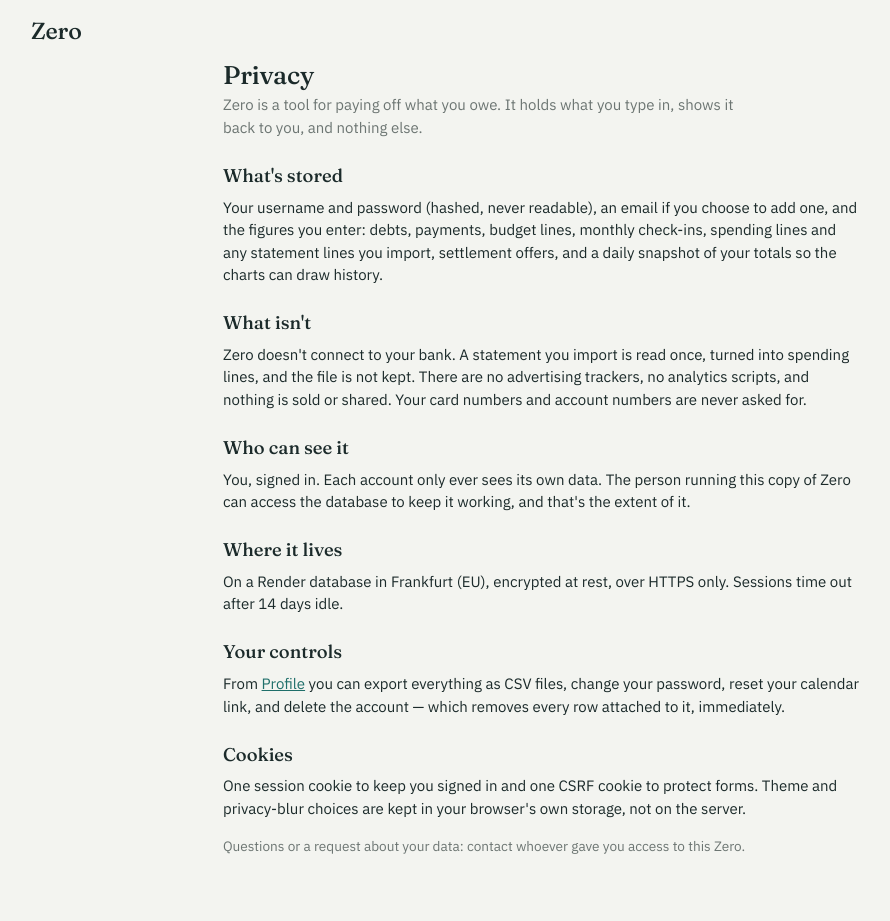
After one commit to paulocezzar/zero, a Django app: page /privacy/ in a window 1280 px wide. The commit adds this page. Shown: the whole page, without its empty margins (97-987 px from the left). Run offline with Django 5.2, Linux system fonts and the light colour scheme.

Commit message:
Accounts for other people: optional email, password reset by email (EMAIL_URL smtp://… or console fallback), export everything as CSV zip, delete account with username confirmation, privacy page
Co-Authored-By: Claude Fable 5.1 <noreply@anthropic.com>
Claude-Session: https://claude.ai/code/session_01WMNqJWuFJecPJCwCJMvTio

```diff
--- a/ledger/urls.py
+++ b/ledger/urls.py
@@ -1,5 +1,6 @@
 from django.contrib import admin
 from django.contrib.auth import views as auth_views
+from django.contrib.auth.decorators import login_not_required
 from django.urls import include, path
 
 urlpatterns = [
@@ -7,5 +8,9 @@ urlpatterns = [
     path("login/", auth_views.LoginView.as_view(template_name="tracker/login.html"), name="login"),
     path("logout/", auth_views.LogoutView.as_view(), name="logout"),
     path("password/", auth_views.PasswordChangeView.as_view(template_name="tracker/password.html", success_url="/me/"), name="password_change"),
+    path("reset/", login_not_required(auth_views.PasswordResetView.as_view(template_name="tracker/reset.html", email_template_name="tracker/reset_email.txt", subject_template_name="tracker/reset_subject.txt", success_url="/reset/sent/")), name="password_reset"),
+    path("reset/sent/", login_not_required(auth_views.PasswordResetDoneView.as_view(template_name="tracker/reset_sent.html")), name="password_reset_done"),
+    path("reset/<uidb64>/<token>/", login_not_required(auth_views.PasswordResetConfirmView.as_view(template_name="tracker/reset_confirm.html", success_url="/reset/done/")), name="password_reset_confirm"),
+    path("reset/done/", login_not_required(auth_views.PasswordResetCompleteView.as_view(template_name="tracker/reset_done.html")), name="password_reset_complete"),
     path("", include("tracker.urls")),
 ]
--- a/tracker/forms.py
+++ b/tracker/forms.py
@@ -58,8 +58,10 @@ class ProjectionForm(Bootstrap, forms.Form):
 
 
 class SignupForm(Bootstrap, UserCreationForm):
+    email = forms.EmailField(required=False, help_text="Optional — only used to reset your password")
+
     class Meta(UserCreationForm.Meta):
-        fields = ("username",)
+        fields = ("username", "email")
 
 
 class OutgoingForm(Bootstrap, forms.ModelForm):
--- a/tracker/templates/tracker/login.html
+++ b/tracker/templates/tracker/login.html
@@ -12,6 +12,6 @@
   <input type="hidden" name="next" value="{{ next }}">
   <div class="col-12 mt-3"><button class="btn btn-accent w-100">Sign in</button></div>
 </form>
-{% if allow_signup %}<p class="muted mt-3">New here? <a href="{% url 'signup' %}">Create an account</a>.</p>{% endif %}
+<p class="muted mt-3"><a href="{% url 'password_reset' %}">Forgot your password?</a>{% if allow_signup %} · New here? <a href="{% url 'signup' %}">Create an account</a>.{% endif %}</p>
 </div>
 {% endblock %}
--- /dev/null
+++ b/tracker/templates/tracker/privacy.html
@@ -0,0 +1,26 @@
+{% extends "tracker/base.html" %}{% block title %}Privacy · Zero{% endblock %}
+{% block content %}
+<div class="mx-auto" style="max-width: 40rem;">
+<h1>Privacy</h1>
+<p class="lede">Zero is a tool for paying off what you owe. It holds what you type in, shows it back to you, and nothing else.</p>
+
+<h2>What's stored</h2>
+<p>Your username and password (hashed, never readable), an email if you choose to add one, and the figures you enter: debts, payments, budget lines, monthly check-ins, spending lines and any statement lines you import, settlement offers, and a daily snapshot of your totals so the charts can draw history.</p>
+
+<h2>What isn't</h2>
+<p>Zero doesn't connect to your bank. A statement you import is read once, turned into spending lines, and the file is not kept. There are no advertising trackers, no analytics scripts, and nothing is sold or shared. Your card numbers and account numbers are never asked for.</p>
+
+<h2>Who can see it</h2>
+<p>You, signed in. Each account only ever sees its own data. The person running this copy of Zero can access the database to keep it working, and that's the extent of it.</p>
+
+<h2>Where it lives</h2>
+<p>On a Render database in Frankfurt (EU), encrypted at rest, over HTTPS only. Sessions time out after 14 days idle.</p>
+
+<h2>Your controls</h2>
+<p>From <a href="{% url 'profile' %}">Profile</a> you can export everything as CSV files, change your password{% if email_configured %}, reset it by email{% endif %}, reset your calendar link, and delete the account — which removes every row attached to it, immediately.</p>
+
+<h2>Cookies</h2>
+<p>One session cookie to keep you signed in and one CSRF cookie to protect forms. Theme and privacy-blur choices are kept in your browser's own storage, not on the server.</p>
+<p class="muted small">Questions or a request about your data: contact whoever gave you access to this Zero.</p>
+</div>
+{% endblock %}
--- /dev/null
+++ b/tracker/templates/tracker/reset_email.txt
@@ -0,0 +1,6 @@
+Someone asked to reset the password for the Zero account "{{ user.get_username }}".
+
+Set a new one here (the link works once, for a few hours):
+{{ protocol }}://{{ domain }}{% url 'password_reset_confirm' uidb64=uid token=token %}
+
+If that wasn't you, ignore this — nothing changes.
--- /dev/null
+++ b/tracker/templates/tracker/reset_subject.txt
@@ -0,0 +1 @@
+Reset your Zero password
--- a/tracker/urls.py
+++ b/tracker/urls.py
@@ -13,6 +13,10 @@ urlpatterns = [
     path("debts/<int:pk>/move/<str:direction>/", views.debt_move, name="debt_move"),
     path("payments/", views.payment_list, name="payments"),
     path("me/", views.profile, name="profile"),
+    path("me/email/", views.account_email, name="account_email"),
+    path("me/export/", views.account_export, name="account_export"),
+    path("me/delete/", views.account_delete, name="account_delete"),
+    path("privacy/", views.privacy, name="privacy"),
     path("signup/", views.signup, name="signup"),
     path("pay/<int:pk>/", views.quick_pay, name="quick_pay"),
     path("pay/all/", views.quick_pay_all, name="quick_pay_all"),
--- a/tracker/views.py
+++ b/tracker/views.py
@@ -449,7 +449,64 @@ def profile(request):
         messages.success(request, "Calendar link reset. Re-subscribe on your phone.")
         return redirect("profile")
     host = request.get_host()
-    return render(request, "tracker/profile.html", {"cal_url": f"webcal://{host}/cal/{tok.token}.ics", "cal_https": request.build_absolute_uri(f"/cal/{tok.token}.ics")})
+    return render(request, "tracker/profile.html", {"cal_url": f"webcal://{host}/cal/{tok.token}.ics", "cal_https": request.build_absolute_uri(f"/cal/{tok.token}.ics"), "email_configured": settings.EMAIL_CONFIGURED})
+
+
+@require_POST
+def account_email(request):
+    email = (request.POST.get("email") or "").strip()
+    from django.core.validators import validate_email
+    from django.core.exceptions import ValidationError
+    try:
+        if email:
+            validate_email(email)
+    except ValidationError:
+        messages.error(request, "That doesn't look like an email address.")
+        return redirect("profile")
+    request.user.email = email
+    request.user.save(update_fields=["email"])
+    messages.success(request, "Email saved." if email else "Email removed.")
+    return redirect("profile")
+
+
+def account_export(request):
+    """Everything this account holds, as a zip of CSVs."""
+    import csv, io, zipfile
+    u = request.user
+    buf = io.BytesIO()
+    with zipfile.ZipFile(buf, "w", zipfile.ZIP_DEFLATED) as z:
+        def sheet(name, header, rows):
+            f = io.StringIO(); w = csv.writer(f); w.writerow(header); w.writerows(rows); z.writestr(f"{name}.csv", f.getvalue())
+        sheet("debts", ["name", "kind", "balance", "starting_balance", "monthly", "apr", "promo_until", "pay_day", "priority", "note", "closed"],
+              [(d.name, d.kind, d.balance, d.starting_balance, d.monthly, d.apr, d.promo_until, d.pay_day, d.priority, d.note, d.closed) for d in Debt.objects.filter(owner=u)])
+        sheet("payments", ["date", "debt", "amount", "note"], [(p.date, p.debt.name, p.amount, p.note) for p in Payment.objects.filter(debt__owner=u).select_related("debt")])
+        sheet("budget", ["item", "group", "category", "amount", "pay_day", "note"], [(b.item, b.group, b.category, b.amount, b.pay_day, b.note) for b in BudgetLine.objects.filter(owner=u)])
+        sheet("checkins", ["month", "income", "extra_income", "everyday", "starling_on_3rd", "aqua_balance", "left_over", "note"],
+              [(m.month, m.income, m.extra_income, m.everyday, m.starling_on_3rd, m.aqua_balance, m.left_over, m.note) for m in MonthCheckin.objects.filter(owner=u)])
+        sheet("spending", ["date", "amount", "category", "merchant", "note", "source"], [(o.date, o.amount, o.category, o.merchant, o.note, o.source) for o in Outgoing.objects.filter(owner=u)])
+        sheet("offers", ["date", "debt", "amount", "status", "note"], [(o.date, o.debt.name, o.amount, o.status, o.note) for o in SettlementOffer.objects.filter(debt__owner=u).select_related("debt")])
+        sheet("snapshots", ["day", "total", "clear_month", "progress"], [(x.day, x.total, x.clear_month, x.progress) for x in Snapshot.objects.filter(owner=u)])
+    resp = HttpResponse(buf.getvalue(), content_type="application/zip")
+    resp["Content-Disposition"] = f'attachment; filename="zero-{u.username}-{date.today():%Y-%m-%d}.zip"'
+    return resp
+
+
+@require_POST
+def account_delete(request):
+    """Deletes the account and everything attached to it (all models cascade from the user)."""
+    if request.POST.get("confirm") != request.user.username:
+        messages.error(request, "Type your username exactly to confirm.")
+        return redirect("profile")
+    from django.contrib.auth import logout
+    u = request.user
+    logout(request)
+    u.delete()
+    return render(request, "tracker/deleted.html")
+
+
+@login_not_required
+def privacy(request):
+    return render(request, "tracker/privacy.html", {"email_configured": settings.EMAIL_CONFIGURED})
 
 
 @login_not_required
```
Also changed, not shown: ledger/settings.py (+17 -0 lines), tracker/templates/tracker/deleted.html (added, +8 -0 lines), tracker/templates/tracker/profile.html (+17 -0 lines), tracker/templates/tracker/reset.html (added, +12 -0 lines), tracker/templates/tracker/reset_confirm.html (added, +18 -0 lines), tracker/templates/tracker/reset_done.html (added, +8 -0 lines), tracker/templates/tracker/reset_sent.html (added, +8 -0 lines), tracker/tests.py (+34 -0 lines).
